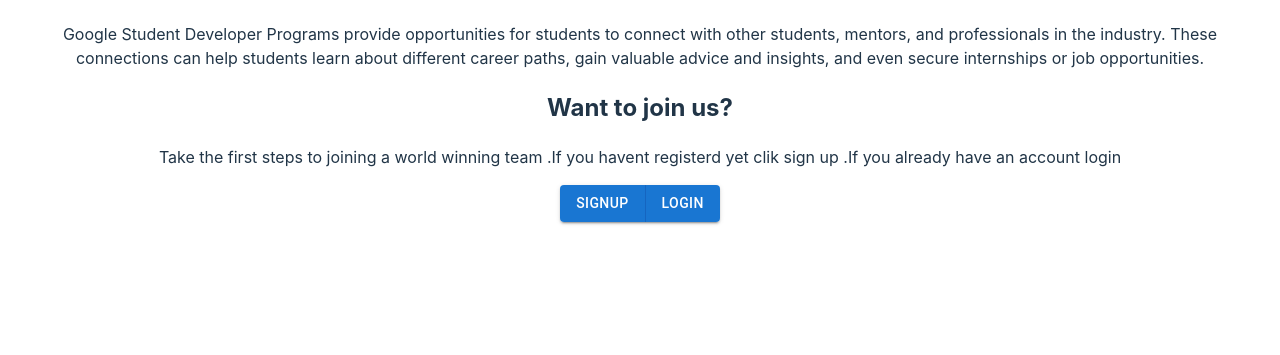
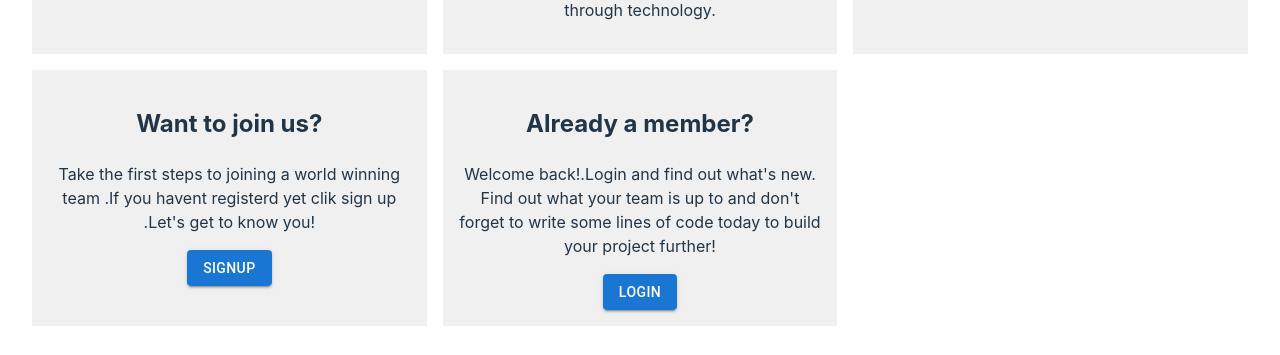
Before and after one commit to SarahNsereko/dsc-ucu-community, a React (Vite) app: page / in a window 1280 px wide. Shown: the part 845-1200 px from the top of the page. Before the commit the page ends 1099 px from the top, so only its background shows below. Built offline with nearby package versions, Linux system fonts and the light colour scheme.

Commit message:
Changes to button group

```diff
--- a/src/Components/signup_login_buttons.jsx
+++ b/src/Components/Homepagebuttons.jsx
@@ -2,13 +2,11 @@
 import Button from '@mui/material/Button';
 import ButtonGroup from '@mui/material/ButtonGroup';
 
-
-export default function BasicButtonGroup() {
+export default function BasicButtonGroup(props) {
+  const { path, buttonLabel } = props;
   return (
     <ButtonGroup variant="contained" aria-label="outlined primary button group">
-      <Button href='/signup' >Signup</Button>
-      <Button href='/login'>Login</Button>
-
+      <Button href={path}>{buttonLabel}</Button>
     </ButtonGroup>
   );
 }
--- a/src/pages/Home/Home.css
+++ b/src/pages/Home/Home.css
@@ -12,10 +12,7 @@
 
 }
 
-.picture1{
-    max-width: 100%;
-    height: auto;
-}
+
 
 
 .Aboutgrid {
--- a/src/pages/Home/Home.jsx
+++ b/src/pages/Home/Home.jsx
@@ -1,6 +1,7 @@
 import React from "react";
 import { Link } from "react-router-dom";
-import BasicButtonGroup from "../../Components/signup_login_buttons";
+import BasicButtonGroup from "../../Components/Homepagebuttons";
+import './Home.css'
 
 function Home() {
 
@@ -30,10 +31,20 @@
               </div>
                 <div className="grid-item">
           <h2>Want to join us?</h2>
-          <p>Take the first steps to joining a world winning team .If you havent registerd yet clik sign up .If you already have an account login</p>
-          <div className="signupandlogin">
-            <BasicButtonGroup/>
+          <p>Take the first steps to joining a world winning team .If you havent registerd yet clik sign up .Let's get to know you!</p>
+                    <div>
+                    <BasicButtonGroup path='/signup' buttonLabel='Signup' />
                         </div>
+
+                </div>
+
+                <div className="grid-item">
+          <h2>Already a member?</h2>
+          <p>Welcome back!.Login and find out what's new. Find out what your team is up to and don't forget to write some lines of code today to build your project further!</p>
+                    <div>
+                    <BasicButtonGroup path='/login' buttonLabel='Login' />
+                        </div>
+
                 </div>
 
    </div>
```
Lines whose indentation alone changed are shown as unchanged.
